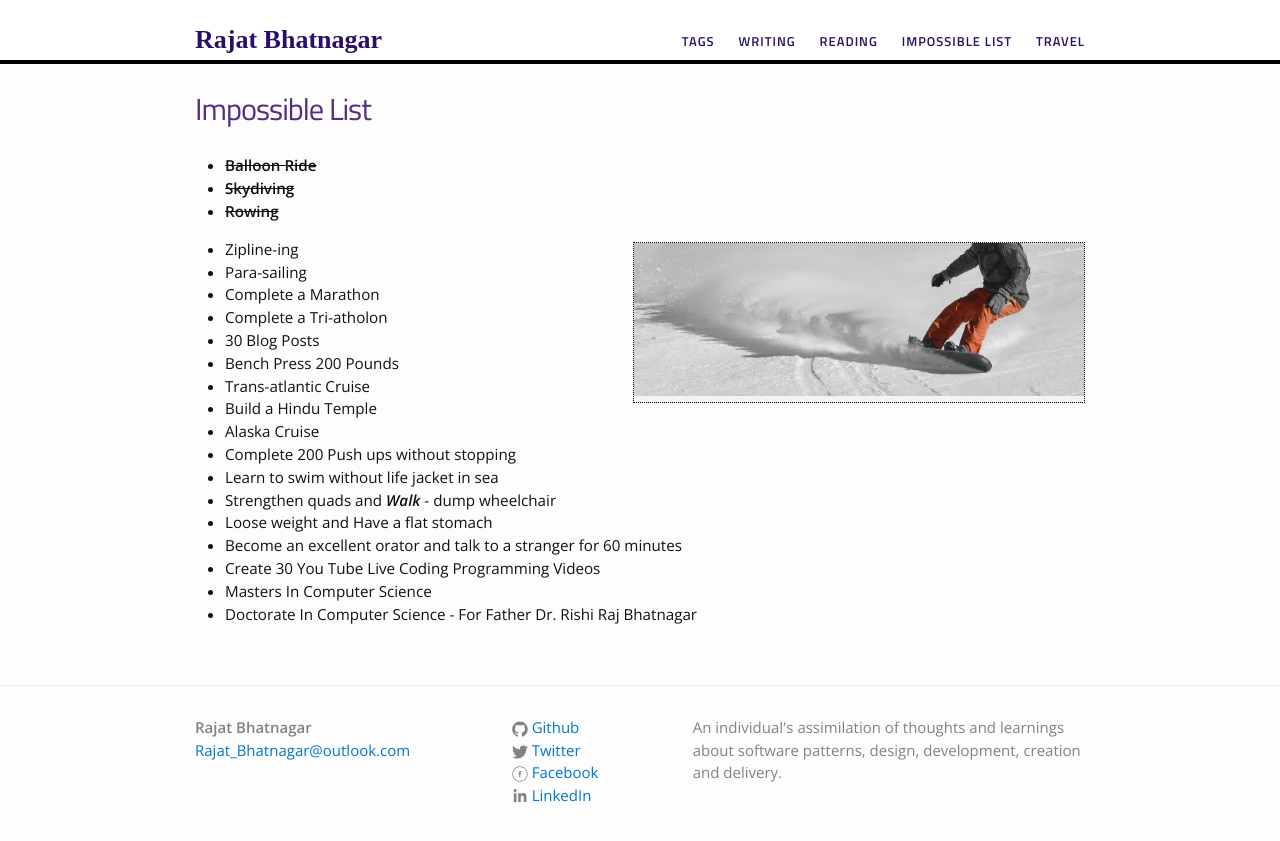
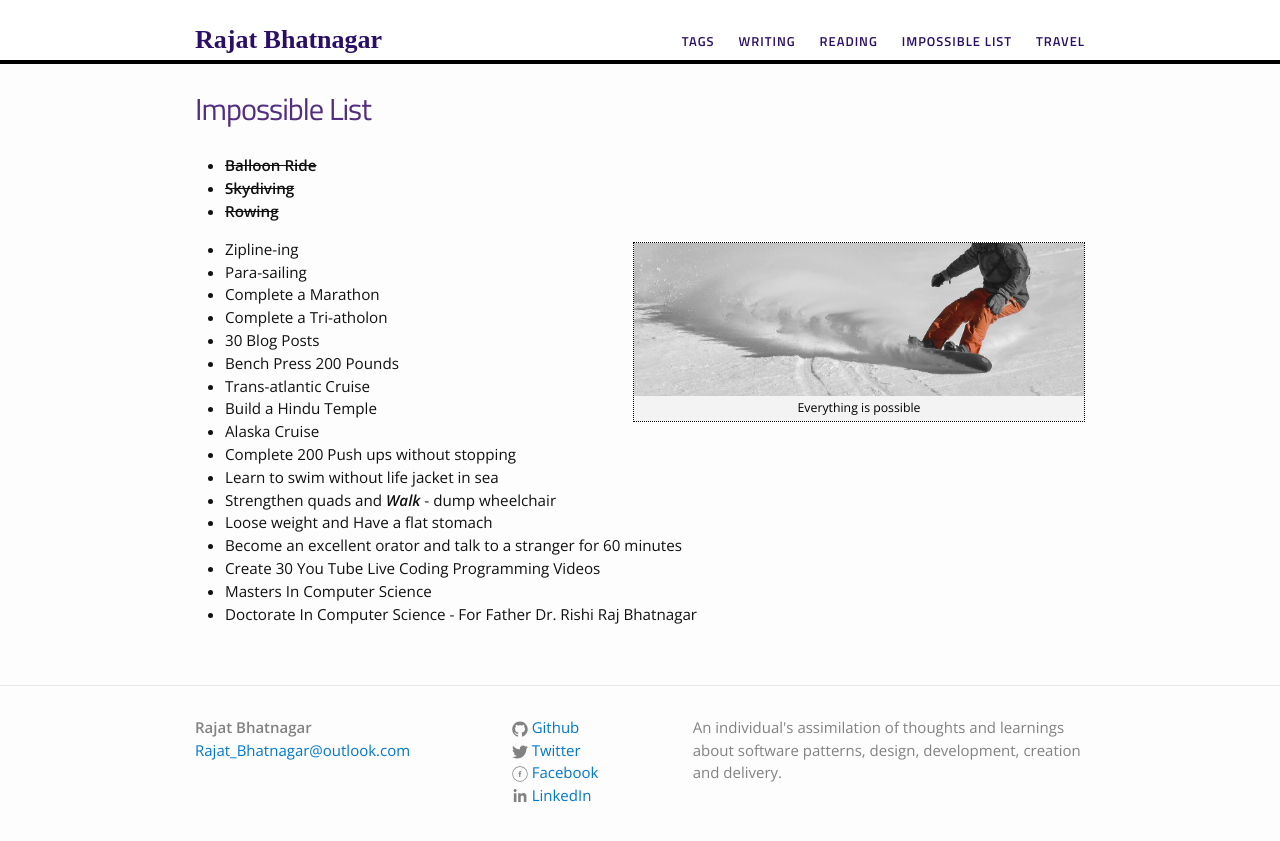
Before and after one commit to rajat-bhatnagar/rajat-bhatnagar.github.io, a Jekyll site: the page built from impossible.md, in a window 1280 px wide. Shown: the top 841 px of the page. Built offline with Jekyll 4.4.1, drawn with Linux system fonts in a browser that asks for light colours; comment, search, counter and statistics services are not loaded.

Commit message:
15thOctober2017: Fixed travis build error

```diff
--- a/impossible.md
+++ b/impossible.md
@@ -6,7 +6,8 @@ permalink: /impossible/
 - ~~**Balloon Ride**~~
 - ~~**Skydiving**~~
 - ~~**Rowing**~~
-{% include image.html url="/images/header_snowboarders-2089706_1280.jpg" width="450" align="right" %}
+{% include image.html url="/images/header_snowboarders-2089706_1280.jpg"
+ width=450 align="right" caption="Everything is possible" %}
 - Zipline-ing
 - Para-sailing
 - Complete a Marathon
```
